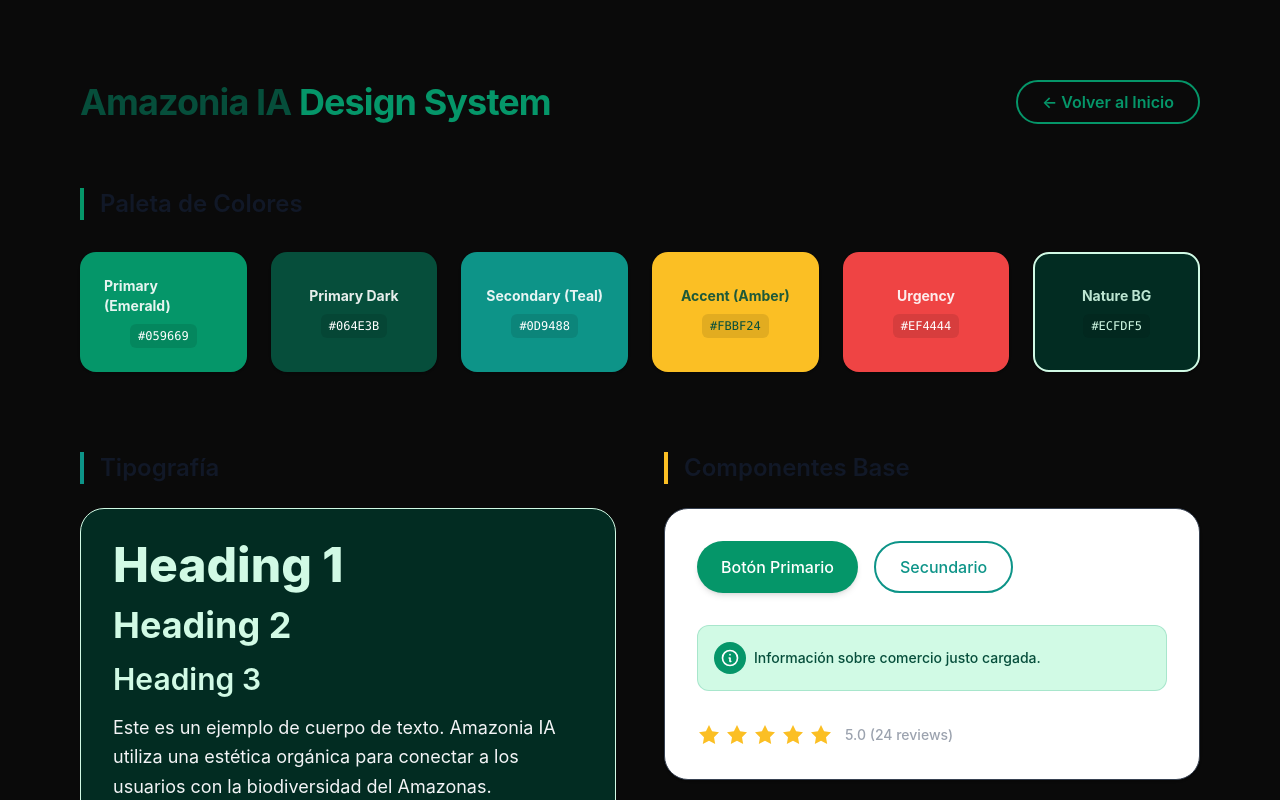
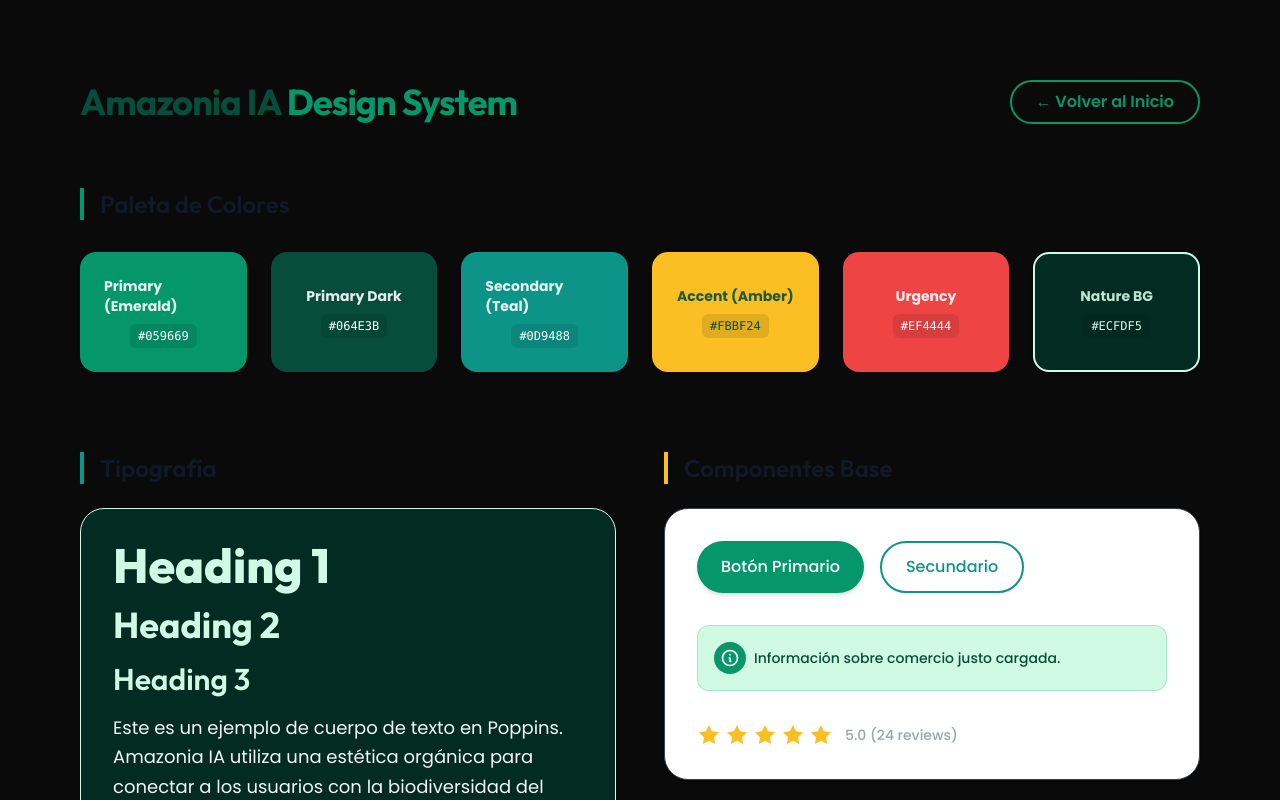
Before and after one commit to DanielCarrenoMar/amazonIA-marketplace, a Next.js app in the folder apps/frontend/: page / in a window 1280 px wide. Both pictures are taken after a click on the button "Guía de Estilos". Shown: the top 800 px of the page. Built offline with nearby package versions, Linux system fonts and the light colour scheme.

Commit message:
feat(ui): integrar Poppins y Outfit

```diff
--- a/apps/frontend/app/globals.css
+++ b/apps/frontend/app/globals.css
@@ -23,8 +23,10 @@
   --color-border: #e5e7eb;
 
   /* Fonts */
-  --font-sans: "Inter", ui-sans-serif, system-ui, sans-serif;
+  --font-sans: var(--font-poppins), ui-sans-serif, system-ui, sans-serif;
+  --font-outfit: var(--font-outfit), sans-serif;
 }
+
 
 :root {
   --background: #ffffff;
--- a/apps/frontend/app/layout.tsx
+++ b/apps/frontend/app/layout.tsx
@@ -1,16 +1,19 @@
 import type { Metadata } from "next";
-import { Geist, Geist_Mono } from "next/font/google";
+import { Poppins, Outfit } from "next/font/google";
 import "./globals.css";
 
-const geistSans = Geist({
-  variable: "--font-geist-sans",
+const poppins = Poppins({
+  variable: "--font-poppins",
   subsets: ["latin"],
+  weight: ["300", "400", "500", "600", "700", "800"],
 });
 
-const geistMono = Geist_Mono({
-  variable: "--font-geist-mono",
+const outfit = Outfit({
+  variable: "--font-outfit",
   subsets: ["latin"],
+  weight: ["300", "400", "500", "600", "700", "800"],
 });
+
 
 export const metadata: Metadata = {
   title: "Create Next App",
@@ -25,7 +28,7 @@ export default function RootLayout({
   return (
     <html
       lang="en"
-      className={`${geistSans.variable} ${geistMono.variable} h-full antialiased`}
+      className={`${poppins.variable} ${outfit.variable} h-full antialiased`}
     >
       <body className="min-h-full flex flex-col">{children}</body>
     </html>
--- a/apps/frontend/components/DesignSystem.tsx
+++ b/apps/frontend/components/DesignSystem.tsx
@@ -20,7 +20,7 @@ export function DesignSystem({ onBack }: DesignSystemProps) {
     <div className="min-h-screen bg-background p-8 md:p-20 font-sans">
       <header className="max-w-6xl mx-auto mb-16 flex flex-col md:flex-row justify-between items-center gap-6 text-center md:text-left">
         <div className="flex items-center gap-4">
-          <h1 className="text-4xl font-bold tracking-tight text-brand-primary-dark">
+          <h1 className="text-4xl font-outfit font-bold tracking-tight text-brand-primary-dark">
             Amazonia IA <span className="text-brand-primary">Design System</span>
           </h1>
         </div>
@@ -36,7 +36,7 @@ export function DesignSystem({ onBack }: DesignSystemProps) {
         {/* Color Palette section */}
         <section>
           <div className="flex items-center gap-3 mb-8">
-            <h2 className="text-2xl font-semibold border-l-4 border-brand-primary pl-4">Paleta de Colores</h2>
+            <h2 className="text-2xl font-outfit font-semibold border-l-4 border-brand-primary pl-4">Paleta de Colores</h2>
           </div>
           <div className="grid grid-cols-2 md:grid-cols-3 lg:grid-cols-6 gap-6">
             {colors.map((color) => (
@@ -55,23 +55,23 @@ export function DesignSystem({ onBack }: DesignSystemProps) {
         <div className="grid md:grid-cols-2 gap-12">
           {/* Typography section */}
           <section className="space-y-6">
-            <h2 className="text-2xl font-semibold border-l-4 border-brand-secondary pl-4">Tipografía</h2>
-            <div className="bg-brand-nature-bg p-8 rounded-3xl border border-brand-primary-light space-y-4">
-              <h1 className="text-5xl font-extrabold text-brand-nature-content">Heading 1</h1>
-              <h2 className="text-4xl font-bold text-brand-nature-content">Heading 2</h2>
-              <h3 className="text-3xl font-semibold text-brand-nature-content">Heading 3</h3>
+            <h2 className="text-2xl font-outfit font-semibold border-l-4 border-brand-secondary pl-4">Tipografía</h2>
+            <div className="bg-brand-nature-bg p-8 rounded-3xl border border-brand-primary-light space-y-4 font-sans">
+              <h1 className="text-5xl font-outfit font-extrabold text-brand-nature-content">Heading 1</h1>
+              <h2 className="text-4xl font-outfit font-bold text-brand-nature-content">Heading 2</h2>
+              <h3 className="text-3xl font-outfit font-semibold text-brand-nature-content">Heading 3</h3>
               <p className="text-lg text-foreground leading-relaxed">
-                Este es un ejemplo de cuerpo de texto. Amazonia IA utiliza una estética orgánica para conectar a los usuarios con la biodiversidad del Amazonas.
+                Este es un ejemplo de cuerpo de texto en Poppins. Amazonia IA utiliza una estética orgánica para conectar a los usuarios con la biodiversidad del Amazonas.
               </p>
               <p className="text-sm text-brand-nature-content italic">
-                Soporte para lenguas nativas y glifos extendidos.
+                Títulos en Outfit para mayor claridad y modernidad.
               </p>
             </div>
           </section>
 
           {/* Components section */}
           <section className="space-y-6">
-            <h2 className="text-2xl font-semibold border-l-4 border-brand-accent pl-4">Componentes Base</h2>
+            <h2 className="text-2xl font-outfit font-semibold border-l-4 border-brand-accent pl-4">Componentes Base</h2>
             <div className="bg-white dark:bg-zinc-900 p-8 rounded-3xl border border-border shadow-sm space-y-8">
               <div className="flex flex-wrap gap-4">
                 <button className="bg-brand-primary text-white px-6 py-3 rounded-full font-medium hover:bg-brand-primary-dark transition-all transform hover:scale-105 active:scale-95 shadow-md">
```
Also changed, not shown: 1 other file (tests, documents, lock files or other folders).
